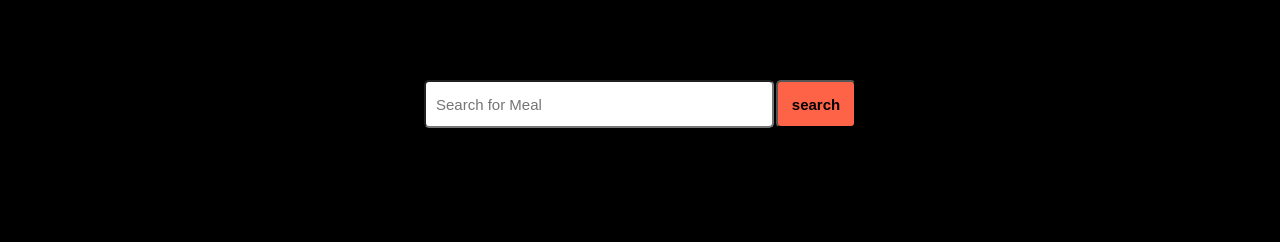
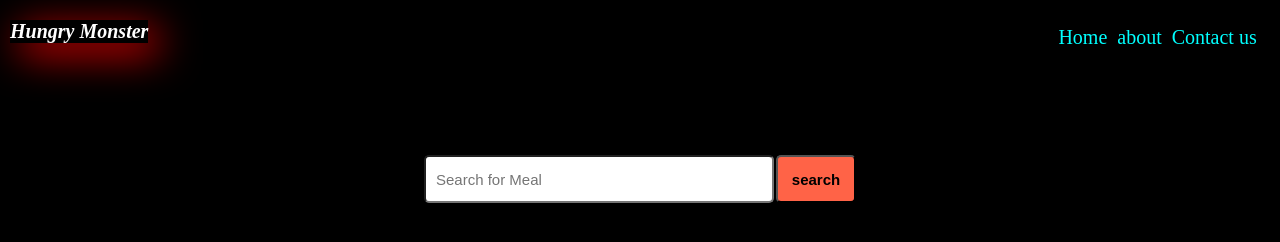
Before and after one commit to Tanvir19026/assignment-5, a plain HTML site: page index.html in a window 1280 px wide. Drawn offline with Linux system fonts and the light colour scheme.

Commit message:
final assignment submmit

```diff
--- a/index.html
+++ b/index.html
@@ -8,6 +8,22 @@
    <link rel="stylesheet" href="style.css">
 </head>
 <body>
+<header id="header">
+ <div class="logo">
+  <h3> Hungry Monster</h3>
+ </div>
+  <div class="navbar">
+   <ul >
+     <li ><a href="">Home</a></li>
+
+     <li><a href="">about</a></li>
+     <li><a href="">Contact us</a></li>
+   </ul>
+  </div>
+
+</header>
+
+<main>
   <div class="container">
 
     <div class="flex">
@@ -23,16 +39,19 @@
   </div>
   </div>
 
+
   <div class="result-heading">
-
+  <!-- search result in here -->
   </div>
   <div id="meals" class="meals">
+  <!-- meals name showing in hover way -->
+  </div>
 
-</div>
   <div id="single-meal">
-
+  <!-- single-mail is show when tap on the image and it showing in bottom of the page -->
   </div>
   </div>
+</main>
 
 
 
--- a/script.js
+++ b/script.js
@@ -1,10 +1,12 @@
 const search = document.getElementById("search");
 const submit = document.getElementById("submit");
-const mealsEl = document.getElementById("meals");
+const mealsElement = document.getElementById("meals");
 const resultHeading = document.getElementsByClassName(
   "result-heading"
 );
-const single_mealEl = document.getElementById(
+
+//single_mealEl is method of showing meal-information in website bottom part by click,,
+const single_mealElement = document.getElementById(
   "single-meal"
 );
 
@@ -13,7 +15,7 @@ function searchMeal(e) {
   e.preventDefault();
 
   // Clear single Meal
-  single_mealEl.innerHTML = "";
+  single_mealElement.innerHTML = "";
 
   //get search Term
   const term = search.value;
@@ -22,6 +24,9 @@ function searchMeal(e) {
   if (term.trim()) {
     fetch(
       `https://www.themealdb.com/api/json/v1/1/search.php?s=${term}`
+
+      //access all meal by searching word
+
     )
       .then((res) => res.json())
       .then((data) => {
@@ -30,20 +35,24 @@ function searchMeal(e) {
         if (data.meals === null) {
           resultHeading.innerHTML = `<h2> There are No Search results for ${term}</h2>`;
         } else {
-          mealsEl.innerHTML = data.meals
+          mealsElement.innerHTML = data.meals
             .map(
               (meal) => `
                  <div class="meal">
+
                  <img src="${meal.strMealThumb}" alt="${meal.strMeal}" />
-                 <div class="meal-info" data-mealID="${meal.idMeal}">
+                  <div class="meal-info" data-mealID="${meal.idMeal}">
                     <h3>${meal.strMeal}</h3>
                  </div>
                  </div>
                 `
+
+                // meal name display in hover way
             )
             .join("");
         }
       });
+
 
     //Clear Search Term
     search.value = "";
@@ -67,9 +76,11 @@ function getMealById(mealID) {
 
 
 
-//Add meal to DOM
-// for meal-information
 
+// for meal-information in given bottom of the page in website...
+
+
+//meal-info part
 function addMealToDOM(meal) {
   const ingredients = [];
   for (let i = 1; i <= 20; i++) {
@@ -84,7 +95,8 @@ function addMealToDOM(meal) {
     }
   }
 
-  single_mealEl.innerHTML = `
+  single_mealElement.innerHTML = `
+
   <div class="single-meal">
   <h1>${meal.strMeal}</h1>
   <img src="${meal.strMealThumb}" alt="${meal.strMeal}"/>
@@ -106,7 +118,7 @@ function addMealToDOM(meal) {
 //Event Listerner
 submit.addEventListener("click", searchMeal);
 
-mealsEl.addEventListener("click", (e) => {
+mealsElement.addEventListener("click", (e) => {
   const mealInfo = e.path.find((item) => {
     if (item.classList) {
       return item.classList.contains("meal-info");
--- a/style.css
+++ b/style.css
@@ -5,7 +5,41 @@ body{
   background: black;
   color:cornsilk;
   margin: 0;
+  padding:0;
 }
+#header{
+   background-color:black;
+  display: flex;
+}
+.navbar ul{
+  display: flex;
+
+ }
+.navbar ul{
+  padding:5px;
+  list-style:none;
+margin-left:900px;
+}
+.navbar a{
+  text-decoration: none;
+  color:cyan;
+}
+.navbar li{
+  padding: 5px;
+  font-size: 20px;
+  font-weight: 500;
+}
+.logo h3{
+  margin-left: 10px;
+  font-weight: 900;
+  font-style: italic;
+  font-size: 20px;
+  color:white;
+  box-shadow: 10px 10px 40px red;
+}
+
+
+
 .container{
   margin:auto;
   max-width: 800px;
```
Lines whose indentation alone changed are shown as unchanged.
